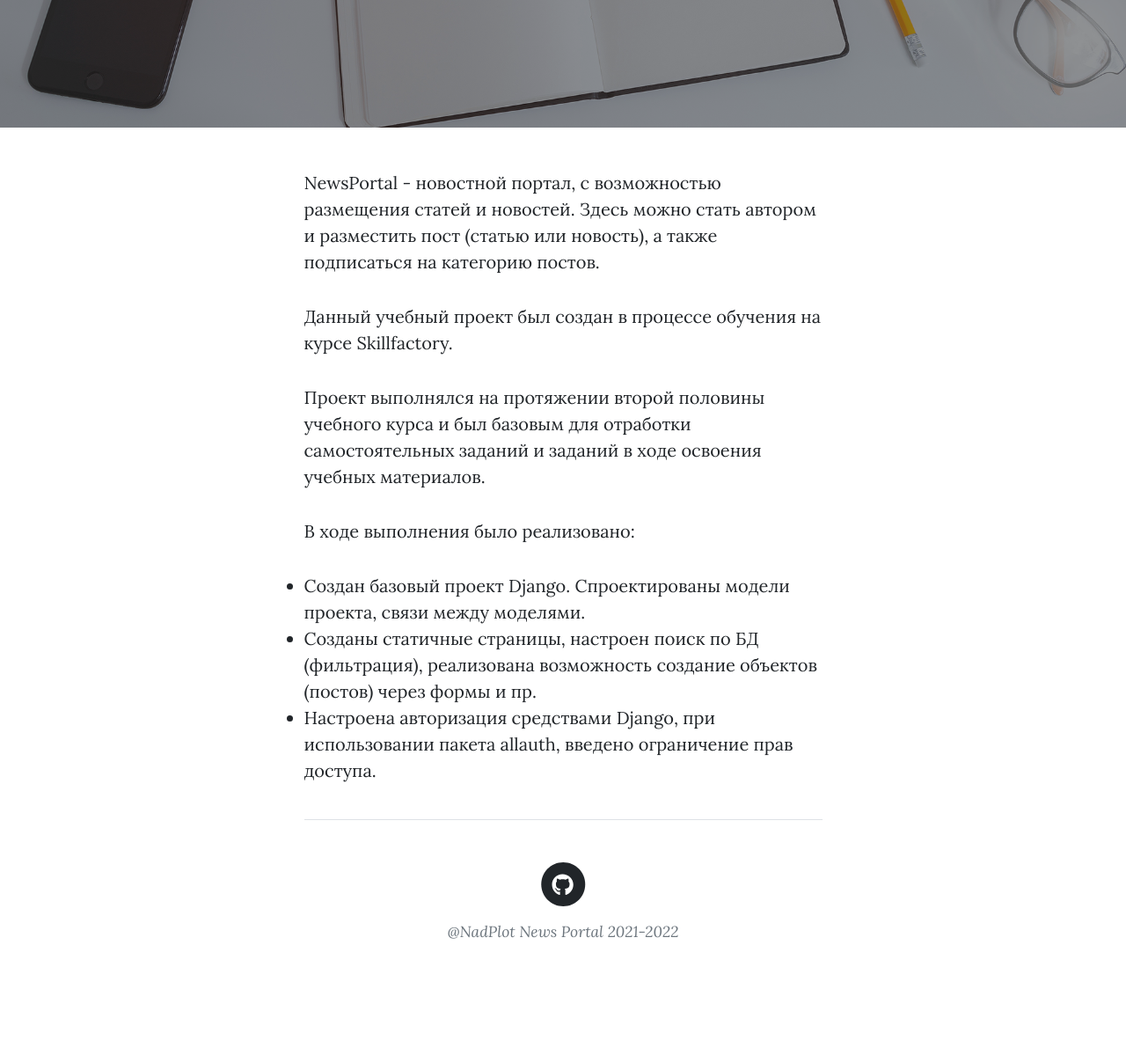
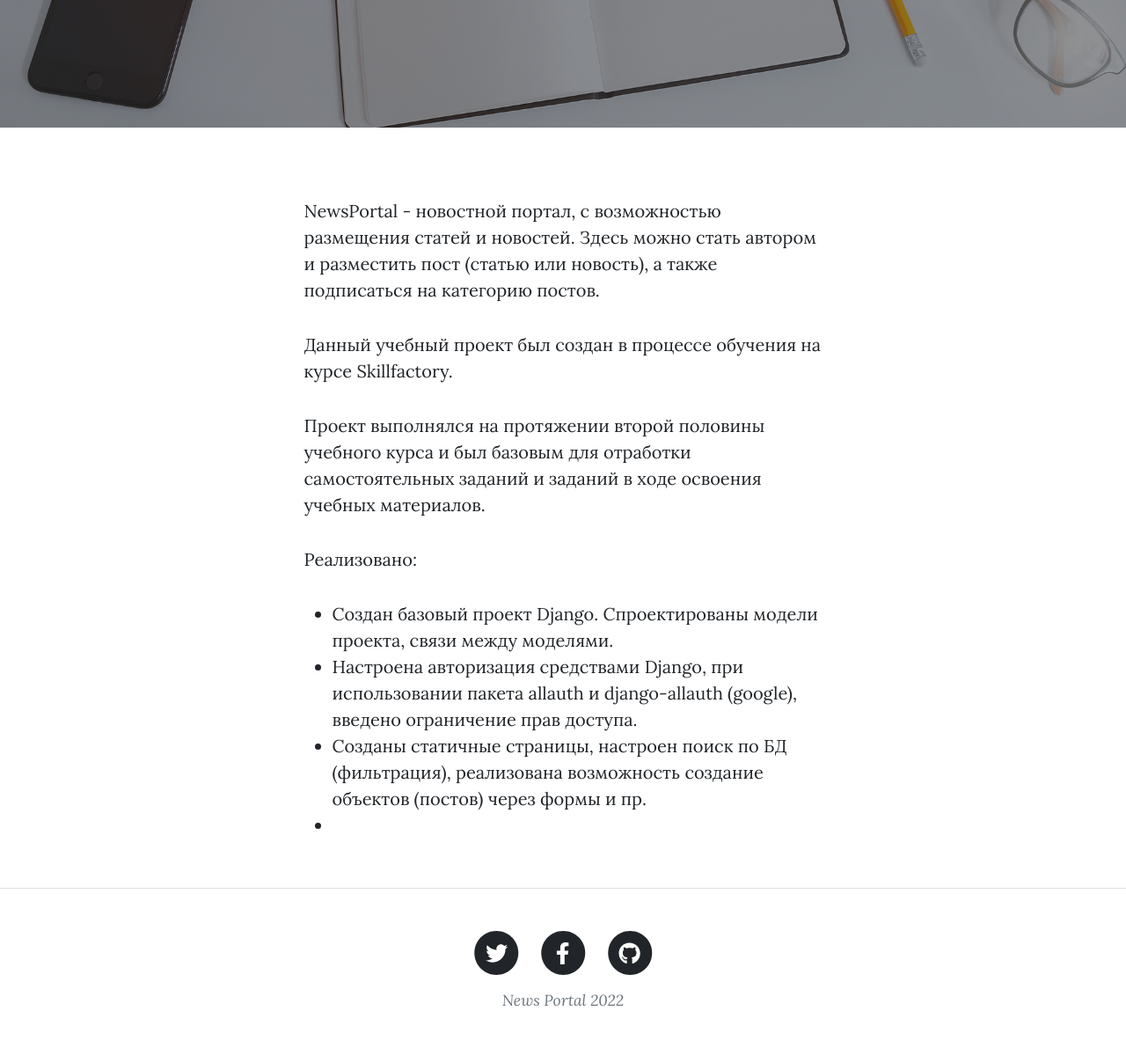
Before and after one commit to NadPlot/NewsPortal, a Django app: page /about/ in a window 1280 px wide. Shown: the part 483-1682 px from the top of the page at 88% size. Before the commit the page ends 1550 px from the top, so only its background shows below. Run offline with Django 4.2, Linux system fonts and the light colour scheme; parts of the project's set-up code (start-up, migrations or seed data) failed here and were passed over; some libraries are stand-ins or nearby versions.

Commit message:
add django-allauth

```diff
--- a/templates/_base.html
+++ b/templates/_base.html
@@ -5,9 +5,9 @@
     <head>
         <meta charset="utf-8" />
         <meta name="viewport" content="width=device-width, initial-scale=1, shrink-to-fit=no" />
-        <meta name="description" content="base" />
-        <meta name="author" content="NadPlot" />
-        <title>{% block title %}News Portal{% endblock title %}</title>
+        <meta name="description" content="" />
+        <meta name="author" content="" />
+        <title>{% block title %}{% endblock title %}</title>
         <link rel="icon" type="image/x-icon" href="static/assets/favicon.ico" />
         <!-- Font Awesome icons (free version)-->
         <script src="https://use.fontawesome.com/releases/v6.1.0/js/all.js" crossorigin="anonymous"></script>
@@ -21,11 +21,15 @@
         <!-- Navigation-->
         <nav class="navbar navbar-expand-lg navbar-light" id="mainNav">
             <div class="container px-4 px-lg-5">
-                <a class="navbar-brand" href="index.html">News Portal</a>
+                <a class="navbar-brand" href="#">News Portal</a>
+                <button class="navbar-toggler" type="button" data-bs-toggle="collapse" data-bs-target="#navbarResponsive" aria-controls="navbarResponsive" aria-expanded="false" aria-label="Toggle navigation">
+                    Menu
+                    <i class="fas fa-bars"></i>
+                </button>
                 <div class="collapse navbar-collapse" id="navbarResponsive">
                     <ul class="navbar-nav ms-auto py-4 py-lg-0">
                         <li class="nav-item"><a class="nav-link px-lg-3 py-3 py-lg-4" href="{% url 'about' %}">О проекте</a></li>
-                        <li class="nav-item"><a class="nav-link px-lg-3 py-3 py-lg-4" href="about.html">Новости</a></li>
+                        <li class="nav-item"><a class="nav-link px-lg-3 py-3 py-lg-4" href="#">Новости</a></li>
 {% if user.is_authenticated %}
                         <li class="nav-item"><a class="nav-link px-lg-3 py-3 py-lg-4" href="{% url 'logout' %}">Выйти</a></li>
 {% else %}
@@ -50,13 +54,14 @@
             </div>
         </header>
         <!-- Main Content-->
+        <main>
+        <article class="mb-4">
             <div class="container px-4 px-lg-5">
                 <div class="row gx-4 gx-lg-5 justify-content-center">
                     <div class="col-md-10 col-lg-8 col-xl-7">
-        <!-- Post Content-->
-        <article class="mb-4">
-            <div class="row gx-4 gx-lg-5 justify-content-center">
-            {% block content %}{% endblock content %}
+                        <p>{% block content %}{% endblock content %}</p>
+                    </div>
+                </div>
             </div>
         </article>
         <!-- Footer-->
@@ -69,15 +74,35 @@
                                 <a href="#!">
                                     <span class="fa-stack fa-lg">
                                         <i class="fas fa-circle fa-stack-2x"></i>
+                                        <i class="fab fa-twitter fa-stack-1x fa-inverse"></i>
+                                    </span>
+                                </a>
+                            </li>
+                            <li class="list-inline-item">
+                                <a href="#!">
+                                    <span class="fa-stack fa-lg">
+                                        <i class="fas fa-circle fa-stack-2x"></i>
+                                        <i class="fab fa-facebook-f fa-stack-1x fa-inverse"></i>
+                                    </span>
+                                </a>
+                            </li>
+                            <li class="list-inline-item">
+                                <a href="#!">
+                                    <span class="fa-stack fa-lg">
+                                        <i class="fas fa-circle fa-stack-2x"></i>
                                         <i class="fab fa-github fa-stack-1x fa-inverse"></i>
                                     </span>
                                 </a>
                             </li>
                         </ul>
-                        <div class="small text-center text-muted fst-italic">@NadPlot News Portal 2021-2022</div>
+                        <div class="small text-center text-muted fst-italic">News Portal 2022</div>
                     </div>
                 </div>
             </div>
         </footer>
+        <!-- Bootstrap core JS-->
+        <script src="https://cdn.jsdelivr.net/npm/bootstrap@5.1.3/dist/js/bootstrap.bundle.min.js"></script>
+        <!-- Core theme JS-->
+        <script src="js/scripts.js"></script>
     </body>
 </html>
--- a/templates/about.html
+++ b/templates/about.html
@@ -11,9 +11,10 @@
 <p>NewsPortal - новостной портал, с возможностью размещения статей и новостей. Здесь можно стать автором и разместить пост (статью или новость), а также подписаться на категорию постов.</p>
 <p>Данный учебный проект был создан в процессе обучения на курсе Skillfactory.</p>
 <p>Проект выполнялся на протяжении второй половины учебного курса и был базовым для отработки самостоятельных заданий и заданий в ходе освоения учебных   материалов.</p>
-<p>В ходе выполнения было реализовано:</p>
+<p>Реализовано:</p>
     <ul>
         <li>Создан базовый проект Django. Спроектированы модели проекта, связи между моделями.</li>
+        <li>Настроена авторизация средствами Django, при использовании пакета allauth и django-allauth (google), введено ограничение прав доступа.</li>
         <li>Созданы статичные страницы, настроен поиск по БД (фильтрация), реализована возможность создание объектов (постов) через формы и пр.</li>
-        <li>Настроена авторизация средствами Django, при использовании пакета allauth, введено ограничение прав доступа.</li>
+        <li></li>
 {% endblock content %}
```
Also changed, not shown: config/settings.py (+11 -0 lines), 2 other files. Lines whose indentation alone changed are shown as unchanged.
